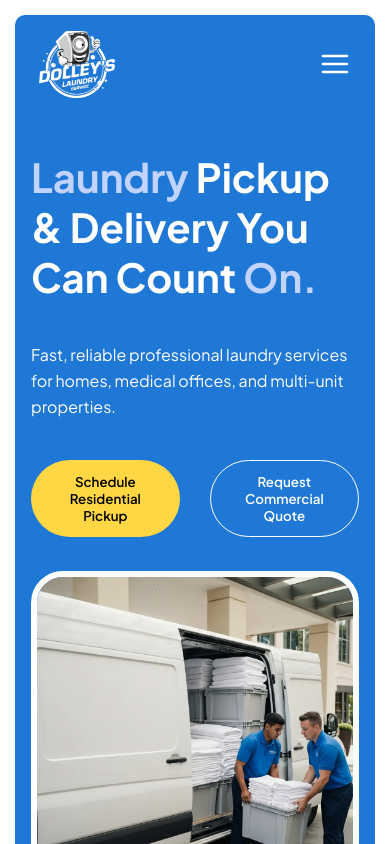
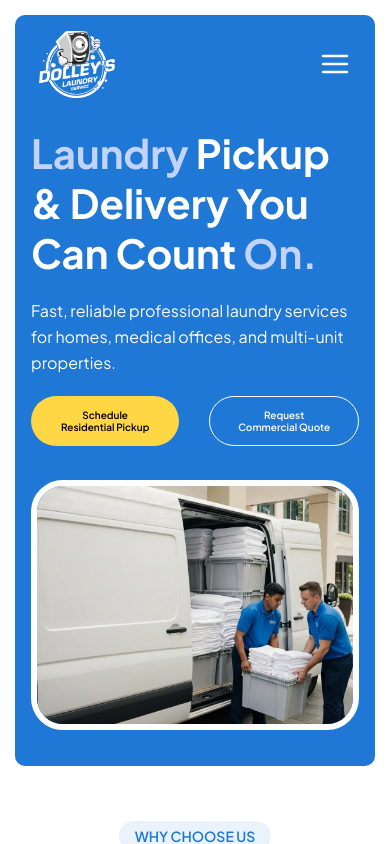
Before and after one commit to DevJustice161/Dolley-s-Laundry, a React (Vite) app: page / in a window 390 px wide. Shown: the top 844 px of the page. Built offline with nearby package versions, Linux system fonts and the light colour scheme.

Commit message:
Update index.css

```diff
--- a/src/index.css
+++ b/src/index.css
@@ -1420,7 +1420,7 @@
   .hero-home {
     flex-direction: column;
     height: auto;
-    padding: 24px 16px 32px;
+    padding: 0 16px 32px;
     margin: 0 15px 15px 15px;
   }
 
@@ -1437,19 +1437,26 @@
 
   .hero-text h1 {
     font-size: 40px;
-    padding-bottom: 10px;
+    /* padding-bottom: 10px; */
     height: auto;
     line-height: 1.25;
   }
 
   .hero-text p {
     max-width: 100%;
-    margin-bottom: 40px;
+    margin-top: 0;
+    margin-bottom: 20px;
+  }
+  .hero-text .hero-buttons button {
+    height: auto;
+    width: 100%;
+    font-size: 10px;
   }
 
   .hero-wrapper .hero-image img {
     width: 100%;
-    height: auto;
+    height: 250px;
+    /* height: auto; */
   }
 
   /* WHY CHOOSE */
@@ -1636,8 +1643,9 @@
   /* ABOUT PAGE */
   .about-hero {
     padding-top: 0;
+    /* padding: 0 16px 60px 16px; */
     /* margin: 0 10px 10px 10px; */
-    height: auto;
+    /* height: auto; */
   }
 
   .about-hero h1 {
```
